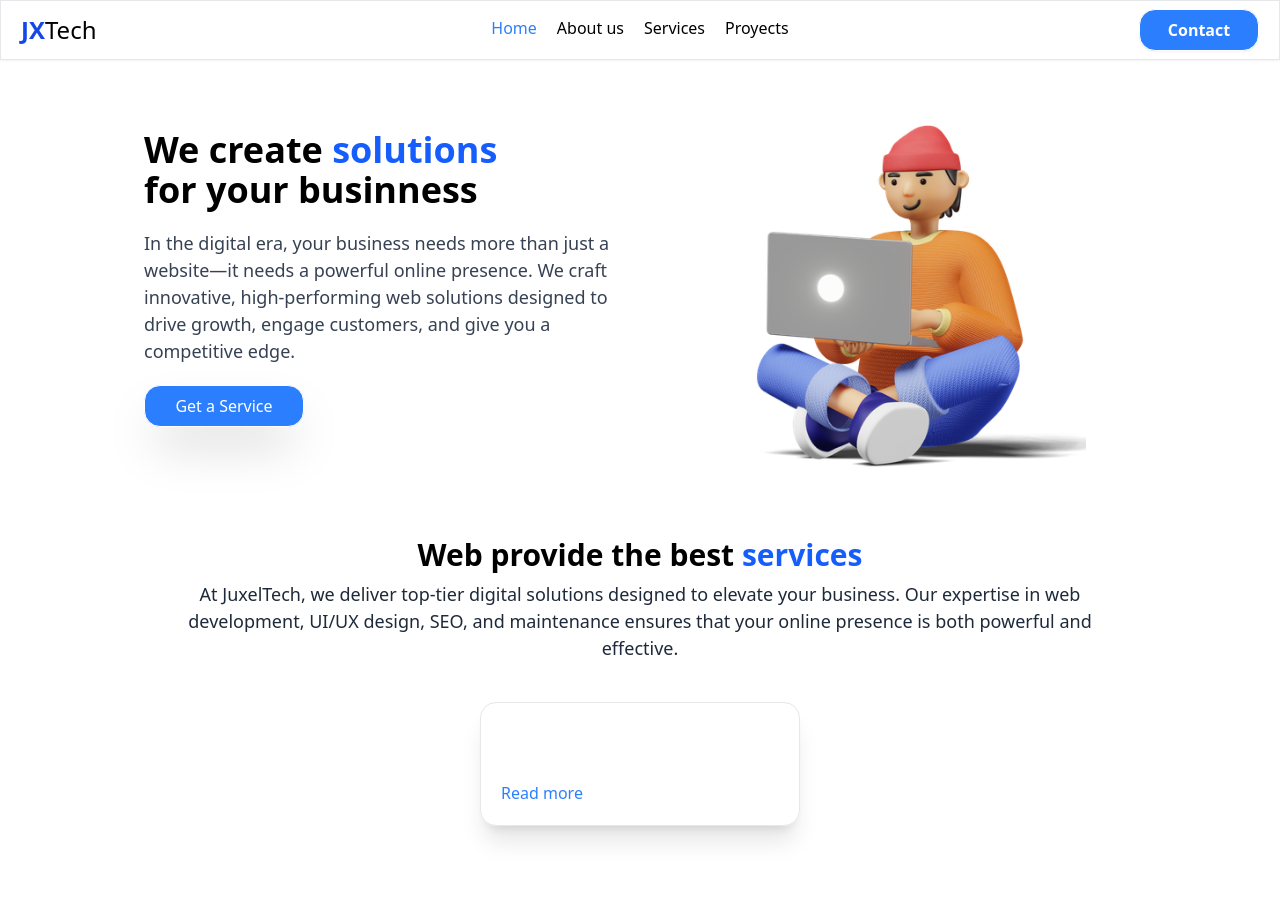
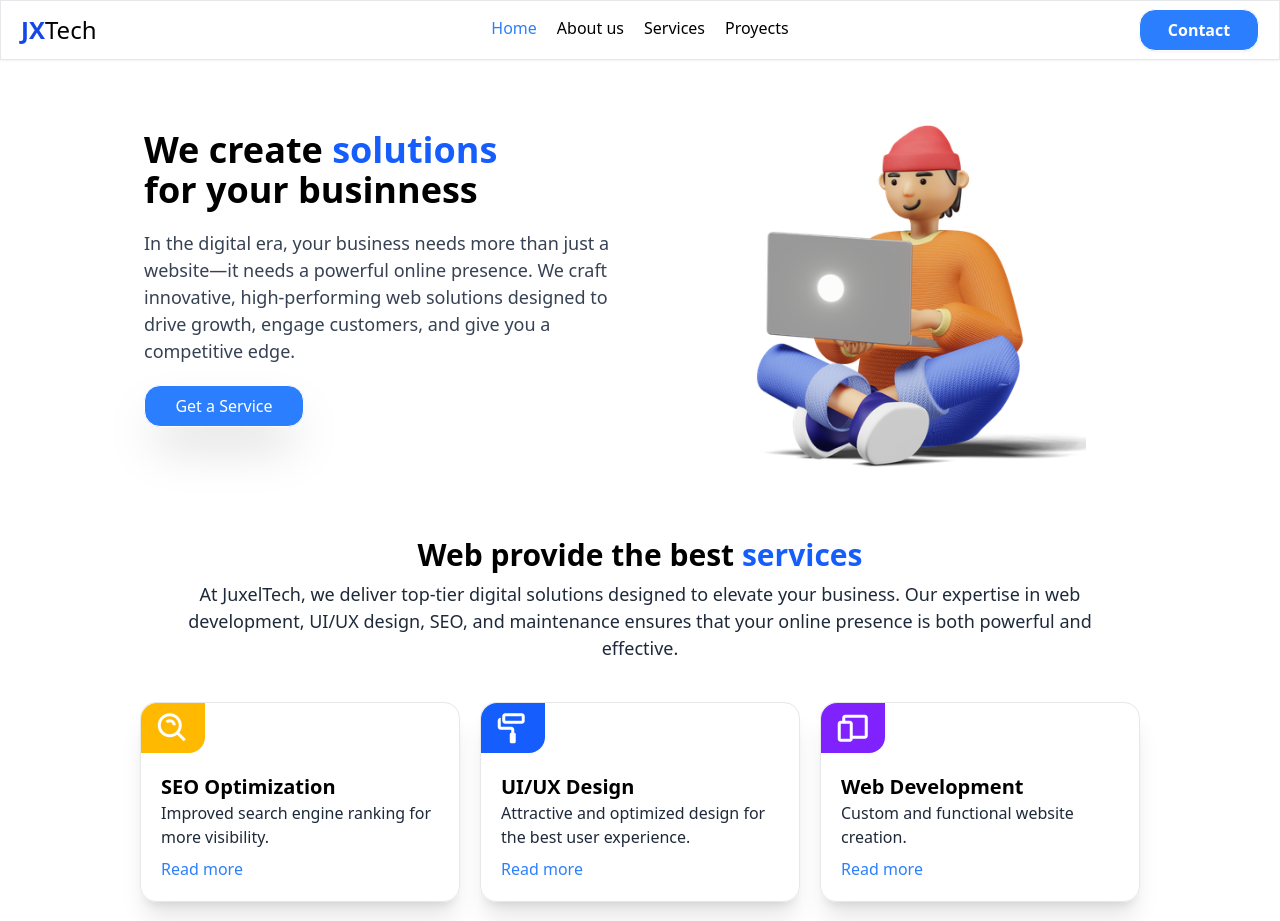
Before and after one commit to Urpirio/juxeltech, a Next.js app: page / in a window 1280 px wide. Shown: the top 921 px of the page. Built offline with nearby package versions, Linux system fonts and the light colour scheme.

Commit message:
Se hicieron cambior de etiquetas y tambien se motifico la manera de renderix

```diff
--- a/src/components/SubComponents/SubBestServices.jsx
+++ b/src/components/SubComponents/SubBestServices.jsx
@@ -1,8 +1,12 @@
-import React from 'react'
+import DataBestServices from "@/Data/DataBestServices";
+import Link from "next/link";
 
-export default function SubBestServices(props) {
-  return (
-    <article className='flex flex-col border-1 border-gray-200 shadow-xl rounded-2xl w-80'>
+export default function SubBestServices() {
+
+
+  const list = DataBestServices.map( props => {
+    return(
+      <article key={props.keyId} className='flex flex-col border-1 border-gray-200 shadow-xl rounded-2xl w-80'>
       <div className='flex justify-start'>
         <div className={`flex justify-center items-center rounded-tl-2xl rounded-br-2xl ${props.bg}   h-[50px] w-[20%]`}>
           <i className={`${props.Icon} text-4xl text-white `}></i>
@@ -13,8 +17,13 @@ export default function SubBestServices(props) {
         <p className='text-gray-800'>{props.Description}</p>
       </div>
       <div className='pl-5 pb-5'>
-        <span className='text-blue-500 cursor-pointer transition-all duration-200 hover:border-b-1 '>Read more</span>
+        <Link href={`${props.link}`} className='text-blue-500 cursor-pointer transition-all duration-200 hover:border-b-1 '>Read more</Link>
       </div>
     </article>
-  )
-}
+    )
+  })
+
+
+
+  return (list)
+};
```
